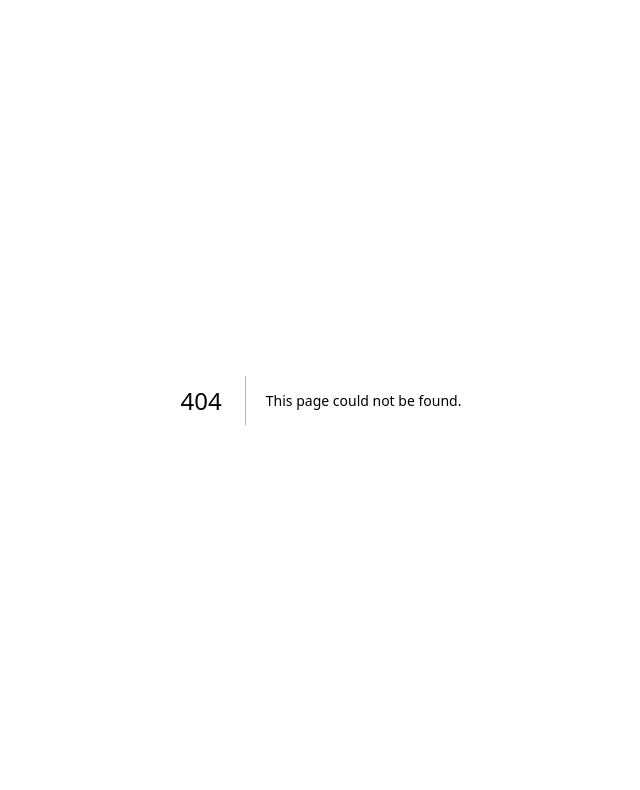
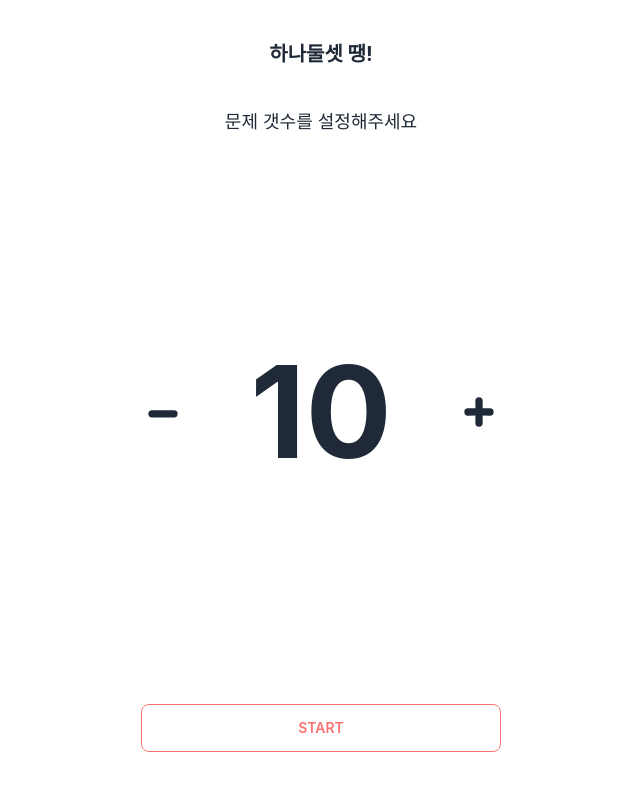
Before and after one commit to one-two-three-DDaeng/one-two-three-DDaeng-fe, a Next.js app: page /count in a window 1280 px wide. Before the commit this address had no page. Shown: the top 790 px of the page, without its empty margins (319-959 px from the left). Built offline with nearby package versions, Linux system fonts and the light colour scheme.

Commit message:
feat: 문제 개수 설정 페이지 추가

```diff
--- /dev/null
+++ b/src/app/count/page.tsx
@@ -0,0 +1,77 @@
+'use client';
+
+import { useRouter } from 'next/navigation';
+import { useState } from 'react';
+
+export default function Count() {
+    const [count, setCount] = useState(10);
+    const router = useRouter();
+
+    return (
+        <div className="max-w-[360px] mx-auto py-10 ">
+            <div className="text-center font-bold text-xl">하나둘셋 땡!</div>
+
+            <div className="text-center mt-10 text-lg">
+                문제 갯수를 설정해주세요
+            </div>
+
+            {/* 타이머 */}
+            <div className="mt-48">
+                <div className="flex">
+                    {/* 빼기 */}
+                    <div
+                        className="self-center"
+                        onClick={() => setCount((count) => count - 1)}
+                    >
+                        <svg
+                            xmlns="http://www.w3.org/2000/svg"
+                            width="44"
+                            height="44"
+                            viewBox="0 0 24 24"
+                            className="cursor-pointer"
+                        >
+                            <path
+                                fill="currentColor"
+                                d="M18 11H6a2 2 0 0 0 0 4h12a2 2 0 0 0 0-4z"
+                            />
+                        </svg>
+                    </div>
+
+                    {/* 타이머 */}
+                    <div className="text-9xl font-bold mx-auto w-fit my-5">
+                        {count}
+                    </div>
+
+                    {/* 추가 */}
+                    <div
+                        className="self-center"
+                        onClick={() => setCount((count) => count + 1)}
+                    >
+                        <svg
+                            xmlns="http://www.w3.org/2000/svg"
+                            width="44"
+                            height="44"
+                            viewBox="0 0 24 24"
+                            className="cursor-pointer"
+                        >
+                            <path
+                                fill="currentColor"
+                                d="M18 10h-4V6a2 2 0 0 0-4 0l.071 4H6a2 2 0 0 0 0 4l4.071-.071L10 18a2 2 0 0 0 4 0v-4.071L18 14a2 2 0 0 0 0-4z"
+                            />
+                        </svg>
+                    </div>
+                </div>
+
+                {/* 시작 버튼 */}
+                <div className="mx-auto mt-52">
+                    <div
+                        className="btn btn-outline btn-error w-full"
+                        onClick={() => router.push('/movies/blank')}
+                    >
+                        start
+                    </div>
+                </div>
+            </div>
+        </div>
+    );
+}
--- a/src/app/page.tsx
+++ b/src/app/page.tsx
@@ -1,6 +1,6 @@
-"use client";
+'use client';
 
-import { useRouter } from "next/navigation";
+import { useRouter } from 'next/navigation';
 
 export default function Home() {
     const router = useRouter();
@@ -16,7 +16,7 @@ export default function Home() {
                         <div className="card-actions justify-end">
                             <button
                                 className="btn btn-error btn-outline btn-sm text-xs"
-                onClick={() => router.push("/timer")}
+                                onClick={() => router.push('/timer')}
                             >
                                 Start
                             </button>
@@ -30,7 +30,7 @@ export default function Home() {
                         <div className="card-actions justify-end">
                             <button
                                 className="btn btn-error btn-outline btn-sm text-xs "
-                onClick={() => router.push("/movies/blank")}
+                                onClick={() => router.push('/count')}
                             >
                                 Start
                             </button>
@@ -44,7 +44,7 @@ export default function Home() {
                         <div className="card-actions justify-end">
                             <button
                                 className="btn btn-error btn-outline btn-sm text-xs"
-                onClick={() => router.push("/timer")}
+                                onClick={() => router.push('/timer')}
                             >
                                 Start
                             </button>
```
Lines whose indentation alone changed are shown as unchanged.
